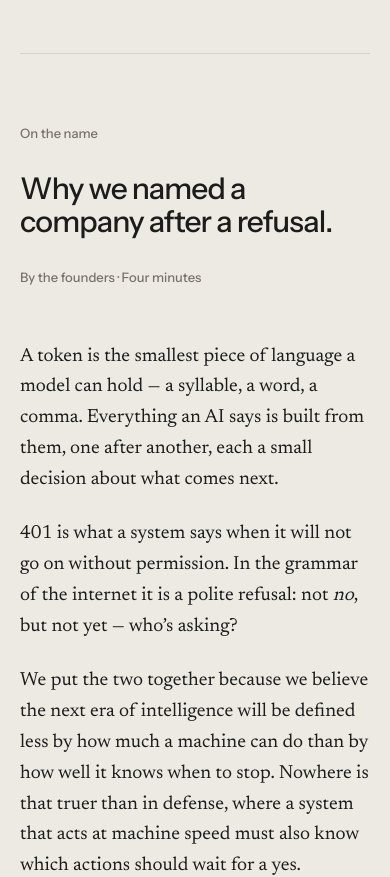
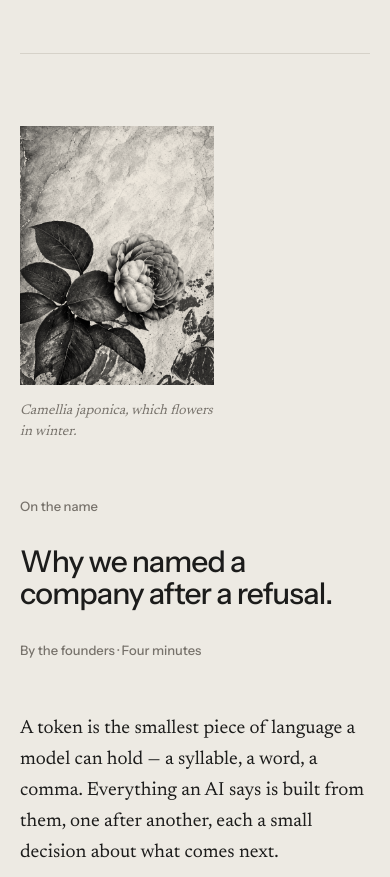
Before and after one commit to CARBON-XXX/TOKEN-401, a Next.js app: page / in a window 390 px wide. Shown: the part 8080-8957 px from the top of the page. Built offline with nearby package versions, Linux system fonts and the light colour scheme.

Commit message:
fix: open the essay with its plate instead of orphaning it below
On phones the camellia now leads the essay; from tablet width it holds
beside the text as it does on desktop.

Co-authored-by: jasonuzi12 <jasonuzi12@gmail.com>

```diff
--- a/src/components/sections/essay.tsx
+++ b/src/components/sections/essay.tsx
@@ -12,14 +12,14 @@ export function Essay() {
         <div className="grid grid-cols-12 gap-x-6 gap-y-14 border-t border-plaster pt-[clamp(72px,9vw,128px)]">
           <Rise
             as="figure"
-            className="order-last col-span-7 sm:col-span-4 lg:sticky lg:top-[calc(var(--nav-h)+2rem)] lg:order-none lg:col-span-3 lg:self-start"
+            className="col-span-7 sm:col-span-5 md:sticky md:top-[calc(var(--nav-h)+2rem)] md:col-span-4 md:self-start lg:col-span-3"
           >
             <div className="relative aspect-[3/4] overflow-hidden bg-plaster">
               <Image
                 src={plaster}
                 alt="A single camellia and its leaves against a cracked plaster wall, in black and white."
                 placeholder="blur"
-                sizes="(min-width: 1024px) 22vw, (min-width: 640px) 33vw, 58vw"
+                sizes="(min-width: 1024px) 22vw, (min-width: 768px) 30vw, (min-width: 640px) 40vw, 58vw"
                 className="size-full object-cover grayscale sepia-[0.18]"
               />
             </div>
@@ -28,7 +28,7 @@ export function Essay() {
             </figcaption>
           </Rise>
 
-          <article className="col-span-12 lg:col-span-6 lg:col-start-6">
+          <article className="col-span-12 md:col-span-8 md:col-start-5 lg:col-span-6 lg:col-start-6">
             <Rise as="header">
               <p className="type-label text-stone">On the name</p>
               <h2 id="essay-title" className="type-display-2 mt-8 max-w-[11em] text-soot">
```
